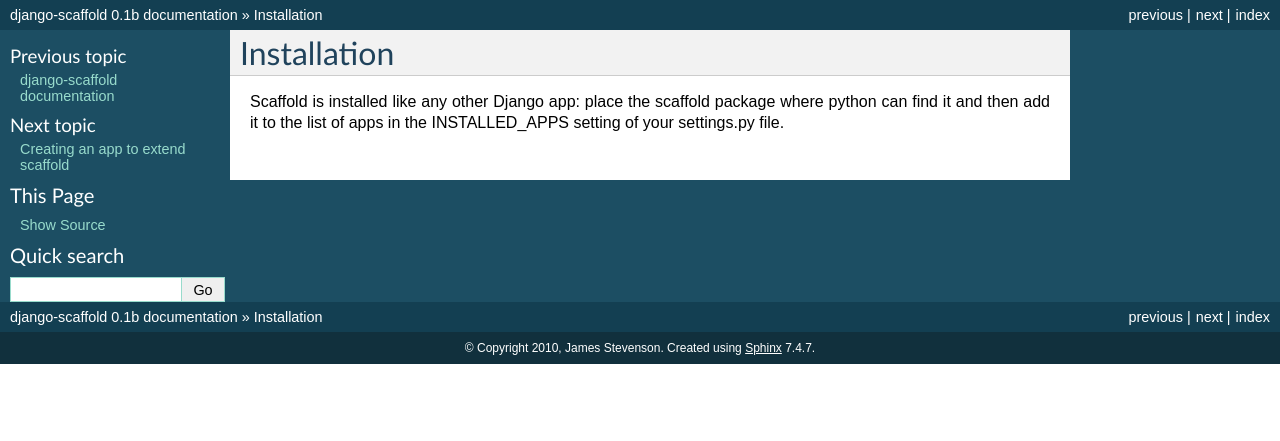
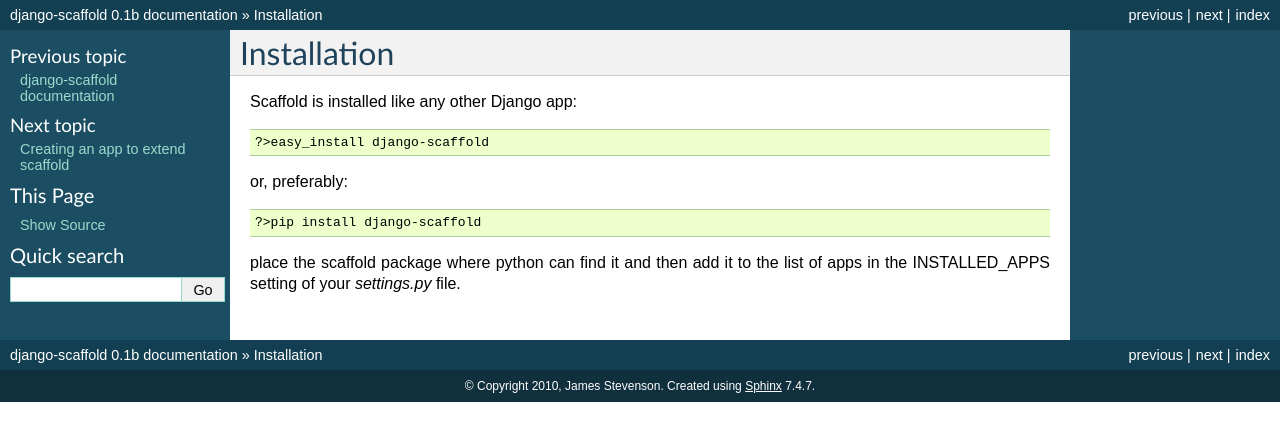
Before and after one commit to mazelife/django-scaffold, a Sphinx documentation site: the page built from docs/source/installation.rst, in a window 1280 px wide. Shown: the top 441 px of the page. Built offline with Sphinx 7.4.7, drawn with Linux system fonts in a browser that asks for light colours; pages that are not in the unit, such as notebooks, are missing from menus.

Commit message:
Adds better instructions for installation not that project is up on PyPI.

```diff
--- a/docs/source/installation.rst
+++ b/docs/source/installation.rst
@@ -2,4 +2,12 @@
 Installation
 ===========================================
 
-Scaffold is installed like any other Django app: place the scaffold package where python can find it and then add it to the list of apps in the INSTALLED_APPS setting of your settings.py file.
+Scaffold is installed like any other Django app::
+
+    ?>easy_install django-scaffold
+
+or, preferably::
+
+    ?>pip install django-scaffold
+
+place the scaffold package where python can find it and then add it to the list of apps in the INSTALLED_APPS setting of your `settings.py` file.
```
